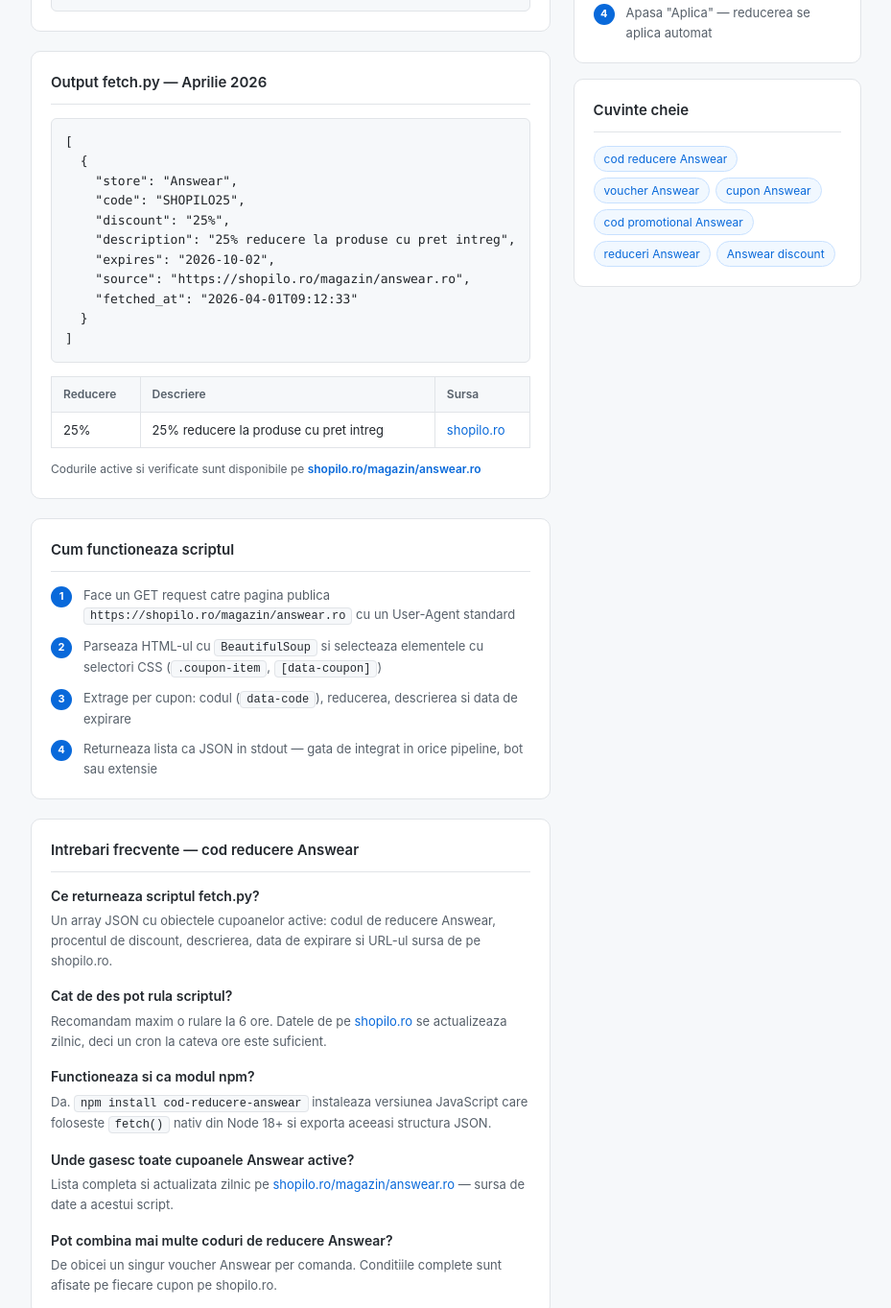
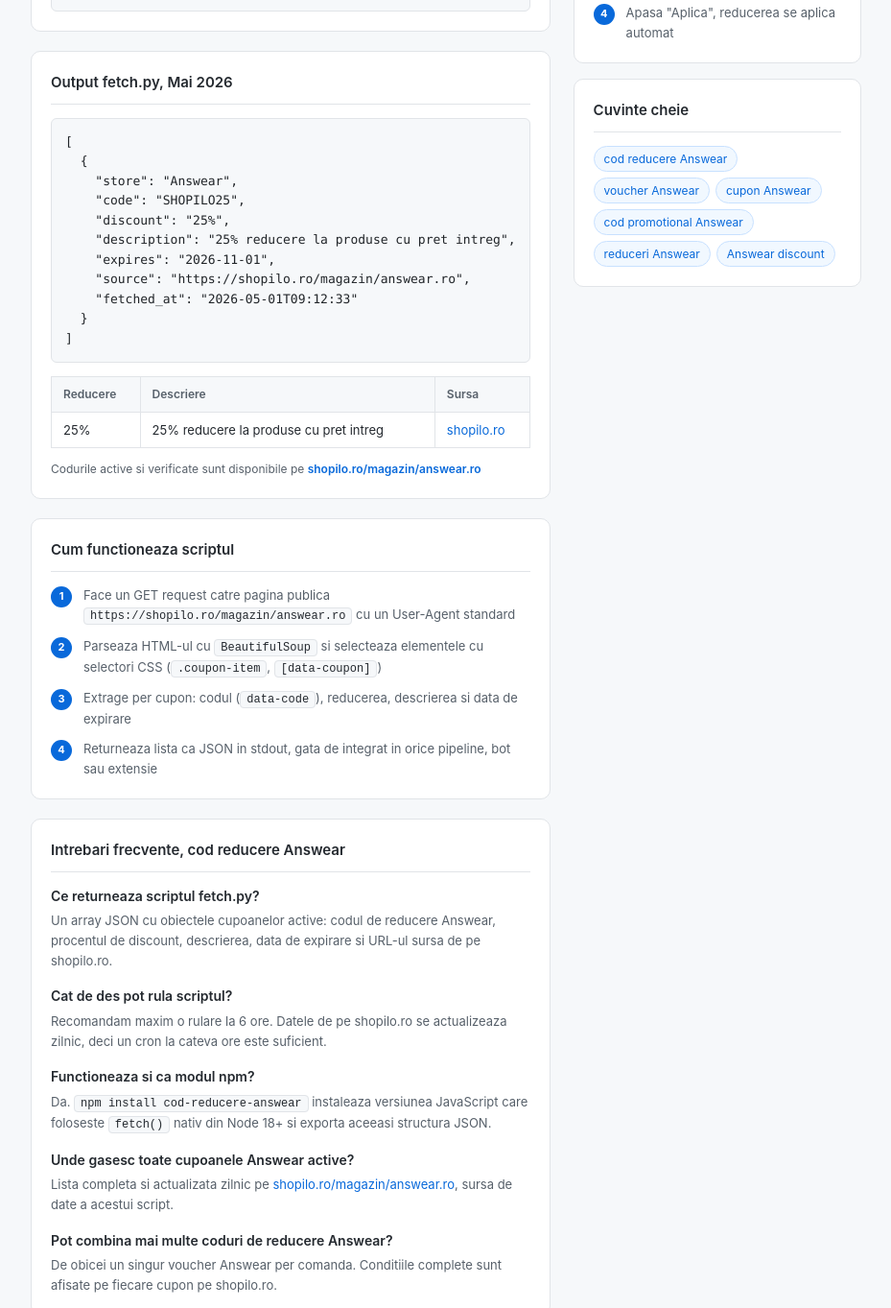
Before and after one commit to shopilo-ro/cod-reducere-answear, a website: page index.html in a window 1280 px wide. Shown: the part 832-2195 px from the top of the page at 96% size, without its empty margins (202-1131 px from the left). Drawn offline with Linux system fonts and the light colour scheme.

Commit message:
Update Mai 2026

```diff
--- a/index.html
+++ b/index.html
@@ -3,11 +3,11 @@
 <head>
   <meta charset="UTF-8">
   <meta name="viewport" content="width=device-width, initial-scale=1.0">
-  <title>Cod reducere Answear — Aprilie 2026 | shopilo.ro</title>
+  <title>Cod reducere Answear, Mai 2026 | shopilo.ro</title>
   <meta name="description" content="Script Python open-source pentru fetch automat de coduri de reducere Answear. Returneaza cupoane Answear active in format JSON de pe shopilo.ro.">
   <meta name="robots" content="index, follow">
   <meta property="og:type" content="website">
-  <meta property="og:title" content="Cod reducere Answear — Aprilie 2026 | shopilo.ro">
+  <meta property="og:title" content="Cod reducere Answear, Mai 2026 | shopilo.ro">
   <meta property="og:description" content="Script Python open-source pentru fetch automat de coduri de reducere Answear de pe shopilo.ro.">
   <meta property="og:url" content="https://shopilo-ro.github.io/cod-reducere-answear/">
   <script type="application/ld+json">{
@@ -57,7 +57,7 @@
   ]
 }</script>
   <script type="application/ld+json">{"@context": "https://schema.org", "@type": "BreadcrumbList", "itemListElement": [{"@type": "ListItem", "position": 1, "name": "Shopilo Dev", "item": "https://shopilo-ro.github.io"}, {"@type": "ListItem", "position": 2, "name": "Cod reducere Answear", "item": "https://shopilo-ro.github.io/cod-reducere-answear/"}]}</script>
-  <script type="application/ld+json">{"@context": "https://schema.org", "@type": "WebPage", "name": "Cod reducere Answear | shopilo.ro", "description": "Cele mai bune coduri de reducere Answear. Cupoane Answear active, voucher Answear si oferte exclusive pe shopilo.ro.", "url": "https://shopilo-ro.github.io/cod-reducere-answear/", "dateModified": "2026-04-01", "isPartOf": {"@type": "WebSite", "name": "Shopilo Dev", "url": "https://shopilo-ro.github.io"}, "about": {"@type": "Thing", "name": "Answear"}}</script>
+  <script type="application/ld+json">{"@context": "https://schema.org", "@type": "WebPage", "name": "Cod reducere Answear | shopilo.ro", "description": "Cele mai bune coduri de reducere Answear. Cupoane Answear active, voucher Answear si oferte exclusive pe shopilo.ro.", "url": "https://shopilo-ro.github.io/cod-reducere-answear/", "dateModified": "2026-05-01", "isPartOf": {"@type": "WebSite", "name": "Shopilo Dev", "url": "https://shopilo-ro.github.io"}, "about": {"@type": "Thing", "name": "Answear"}}</script>
   <style>
     *{margin:0;padding:0;box-sizing:border-box}
     body{font-family:-apple-system,BlinkMacSystemFont,'Segoe UI',sans-serif;background:#f6f8fa;color:#212529;line-height:1.6}
@@ -174,16 +174,16 @@ fetchCoupons().then(data => console.log(data));</code></pre>
     </div>
 
     <div class="card">
-      <h2>Output fetch.py — Aprilie 2026</h2>
+      <h2>Output fetch.py, Mai 2026</h2>
       <pre><code>[
   {
     "store": "Answear",
     "code": "SHOPILO25",
     "discount": "25%",
     "description": "25% reducere la produse cu pret intreg",
-    "expires": "2026-10-02",
+    "expires": "2026-11-01",
     "source": "https://shopilo.ro/magazin/answear.ro",
-    "fetched_at": "2026-04-01T09:12:33"
+    "fetched_at": "2026-05-01T09:12:33"
   }
 ]</code></pre>
       <table style="margin-top:14px">
@@ -212,19 +212,19 @@ fetchCoupons().then(data => console.log(data));</code></pre>
         <div class="step"><span class="step-num">1</span><span>Face un GET request catre pagina publica <span class="inline-code">https://shopilo.ro/magazin/answear.ro</span> cu un User-Agent standard</span></div>
         <div class="step"><span class="step-num">2</span><span>Parseaza HTML-ul cu <span class="inline-code">BeautifulSoup</span> si selecteaza elementele cu selectori CSS (<span class="inline-code">.coupon-item</span>, <span class="inline-code">[data-coupon]</span>)</span></div>
         <div class="step"><span class="step-num">3</span><span>Extrage per cupon: codul (<span class="inline-code">data-code</span>), reducerea, descrierea si data de expirare</span></div>
-        <div class="step"><span class="step-num">4</span><span>Returneaza lista ca JSON in stdout — gata de integrat in orice pipeline, bot sau extensie</span></div>
+        <div class="step"><span class="step-num">4</span><span>Returneaza lista ca JSON in stdout, gata de integrat in orice pipeline, bot sau extensie</span></div>
       </div>
     </div>
 
     <div class="card">
-      <h2>Intrebari frecvente — cod reducere Answear</h2>
+      <h2>Intrebari frecvente, cod reducere Answear</h2>
       <div class="faq-item">
         <h3>Ce returneaza scriptul fetch.py?</h3>
         <p>Un array JSON cu obiectele cupoanelor active: codul de reducere Answear, procentul de discount, descrierea, data de expirare si URL-ul sursa de pe shopilo.ro.</p>
       </div>
       <div class="faq-item">
         <h3>Cat de des pot rula scriptul?</h3>
-        <p>Recomandam maxim o rulare la 6 ore. Datele de pe <a href="https://shopilo.ro/magazin/answear.ro">shopilo.ro</a> se actualizeaza zilnic, deci un cron la cateva ore este suficient.</p>
+        <p>Recomandam maxim o rulare la 6 ore. Datele de pe shopilo.ro se actualizeaza zilnic, deci un cron la cateva ore este suficient.</p>
       </div>
       <div class="faq-item">
         <h3>Functioneaza si ca modul npm?</h3>
@@ -232,7 +232,7 @@ fetchCoupons().then(data => console.log(data));</code></pre>
       </div>
       <div class="faq-item">
         <h3>Unde gasesc toate cupoanele Answear active?</h3>
-        <p>Lista completa si actualizata zilnic pe <a href="https://shopilo.ro/magazin/answear.ro">shopilo.ro/magazin/answear.ro</a> — sursa de date a acestui script.</p>
+        <p>Lista completa si actualizata zilnic pe <a href="https://shopilo.ro/magazin/answear.ro">shopilo.ro/magazin/answear.ro</a>, sursa de date a acestui script.</p>
       </div>
       <div class="faq-item">
         <h3>Pot combina mai multe coduri de reducere Answear?</h3>
@@ -255,7 +255,7 @@ fetchCoupons().then(data => console.log(data));</code></pre>
         <div class="step"><span class="step-num">1</span><span>Copiaza codul din output-ul scriptului</span></div>
         <div class="step"><span class="step-num">2</span><span>Adauga produsele dorite in cosul Answear</span></div>
         <div class="step"><span class="step-num">3</span><span>La checkout, introdu codul in campul "Voucher" sau "Cod promotional"</span></div>
-        <div class="step"><span class="step-num">4</span><span>Apasa "Aplica" — reducerea se aplica automat</span></div>
+        <div class="step"><span class="step-num">4</span><span>Apasa "Aplica", reducerea se aplica automat</span></div>
       </div>
     </div>
 
@@ -276,7 +276,7 @@ fetchCoupons().then(data => console.log(data));</code></pre>
 </div>
 
 <footer>
-  Script open-source. Date de pe <a href="https://shopilo.ro/magazin/answear.ro">shopilo.ro</a> &mdash;
+  Script open-source. Date de pe <a href="https://shopilo.ro/magazin/answear.ro">shopilo.ro</a> |
   <a href="https://shopilo-ro.github.io">Toate magazinele</a>
 </footer>
 
```
